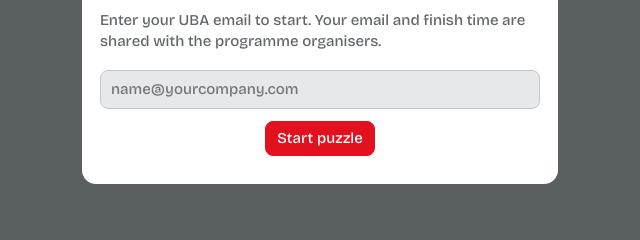
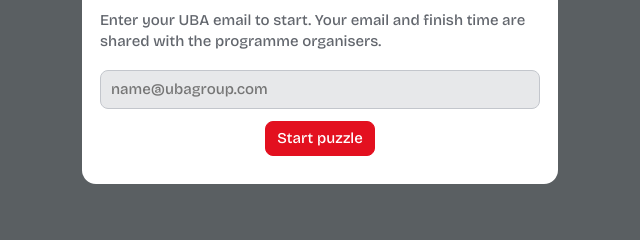
Before and after one commit to eniolaojerinde/ISO-10002---STEP-3, a plain HTML site: page index.html in a window 1280 px wide. Shown: the part 330-570 px from the top of the page, 320-960 px from the left. Drawn offline with nearby package versions, Linux system fonts and the light colour scheme.

Commit message:
Update index.html

```diff
--- a/index.html
+++ b/index.html
@@ -80,10 +80,10 @@ button.on{background:var(--acc);color:var(--accink);border-color:var(--acc)}
 <div class="acts"><button class="go" id="otx">Close</button></div></div></div>
 <script>
 /* ===== ORGANISER SETTINGS ===== */
-const EMAIL_DOMAIN='';   // e.g. 'ubagroup.com' to accept only that domain. Leave '' to accept any email.
+const EMAIL_DOMAIN='ubagroup.com';   // e.g. 'ubagroup.com' to accept only that domain. Leave '' to accept any email.
 const SUBMIT_URL='';     // Google Form address ending in /formResponse. Leave '' to collect results with Copy result.
 const SUBMIT_FIELDS={email:'',pieces:'',time:''}; // e.g. 'entry.1234567890' for each field
-const FORM_LINK='';      // Microsoft Forms pre-filled link (answers EMAILX, PIECESX, TIMEX). Leave '' to turn off.
+const FORM_LINK='https://forms.cloud.microsoft/Pages/ResponsePage.aspx?id=P1rxGFLqYUK3JQsPDRurAw-gqW9Y0NpIspqLzqA4LoBUNERCMjBWUVhVNUJNMVFUWTJJWkk3WDNMWS4u&r5cfd2bd08c694e8dad1ff52e7c05b925=EMAILX&r52a3a43de58a40f2a51888c2f9d5858f=TIMEX';      // Microsoft Forms pre-filled link (answers EMAILX, PIECESX, TIMEX). Leave '' to turn off.
 /* ================================ */
 const $=s=>document.querySelector(s);
 const stage=$('#stage'),boardEl=$('#board'),hintc=$('#hintc'),sel=$('#count');
```
